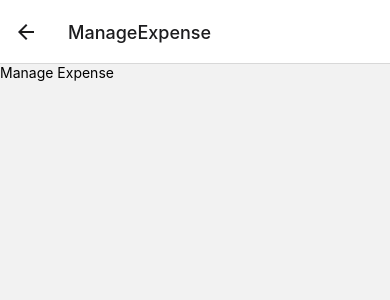
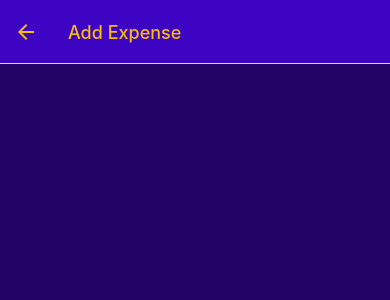
Before and after one commit to maumercado/RN_ExpenseTracker, a React Native app: screen /ManageExpense in a window 390 px wide. Shown: the top 300 px of the page. Built offline with nearby package versions, Linux system fonts and the light colour scheme.

Commit message:
Add some styling to manage expense

```diff
--- a/App.js
+++ b/App.js
@@ -77,13 +77,26 @@ export default function App () {
     <>
       <StatusBar style='auto' />
       <NavigationContainer>
-        <Stack.Navigator>
+        <Stack.Navigator
+          screenOptions={{
+            headerStyle: {
+              backgroundColor: GlobalStyles.colors.primary500
+            },
+            headerTintColor: GlobalStyles.colors.accent500
+          }}
+        >
           <Stack.Screen
             name='ExpensesOverview'
             component={ExpensesOverview}
             options={{ headerShown: false }}
           />
-          <Stack.Screen name='ManageExpense' component={ManageExpense} />
+          <Stack.Screen
+            name='ManageExpense'
+            component={ManageExpense}
+            options={{
+              presentation: 'modal'
+            }}
+          />
         </Stack.Navigator>
       </NavigationContainer>
     </>
--- a/components/ExpensesOutput/ExpenseItem.js
+++ b/components/ExpensesOutput/ExpenseItem.js
@@ -5,16 +5,16 @@ import { GlobalStyles } from '../../constants/styles'
 
 import { getFormattedDate } from '../../util/date'
 
-function ExpenseItem ({ description, amount, date }) {
+function ExpenseItem ({ id, description, amount, date }) {
   const navigation = useNavigation()
   function expensePressHandler () {
-    navigation.navigate('ManageExpense')
+    navigation.navigate('ManageExpense', { expenseId: id })
   }
 
   return (
     <Pressable
       onPress={expensePressHandler}
-      style={({pressed}) => pressed && styles.pressed}
+      style={({ pressed }) => pressed && styles.pressed}
     >
       <View style={styles.expenseItem}>
         <View>
--- a/screens/ManageExpense.js
+++ b/screens/ManageExpense.js
@@ -1,11 +1,49 @@
-import { View, Text } from 'react-native'
+import { useLayoutEffect } from 'react'
+import { View, StyleSheet } from 'react-native'
+import IconButton from '../UI/IconButton'
+import { GlobalStyles } from '../constants/styles'
 
-function ManageExpense () {
+function ManageExpense ({ route, navigation }) {
+  const expenseId = route.params?.expenseId
+  const isEditing = !!expenseId
+
+  useLayoutEffect(() => {
+    navigation.setOptions({
+      title: isEditing ? 'Edit Expense' : 'Add Expense'
+    })
+  }, [navigation, isEditing])
+
   return (
-    <View>
-      <Text>Manage Expense</Text>
+    <View
+      style={styles.container}>
+      {isEditing &&
+        <View
+          style={styles.deleteContainer}>
+          <IconButton
+            icon="trash"
+            size={24}
+            color={GlobalStyles.colors.error500}
+            onPress={() => {}}
+          />
+        </View>
+      }
     </View>
   )
 }
 
+const styles = StyleSheet.create({
+  container: {
+    flex: 1,
+    padding: 24,
+    backgroundColor: GlobalStyles.colors.primary800
+  },
+  deleteContainer: {
+    marginTop: 16,
+    paddingTop: 8,
+    borderTopWidth: 2,
+    borderTopColor: GlobalStyles.colors.primary200,
+    alignItems: 'center'
+  }
+})
+
 export default ManageExpense
```
Also changed, not shown: UI/IconButton.js (+7 -7 lines).
